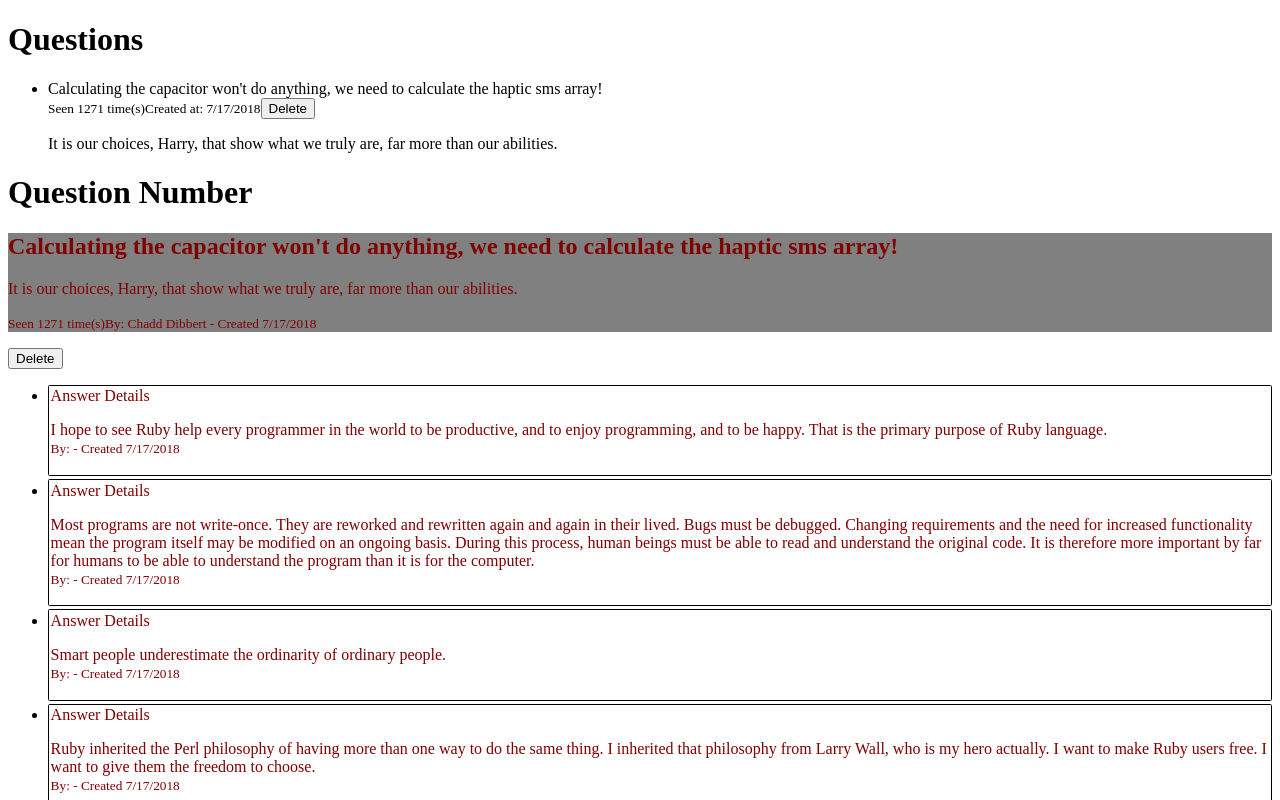
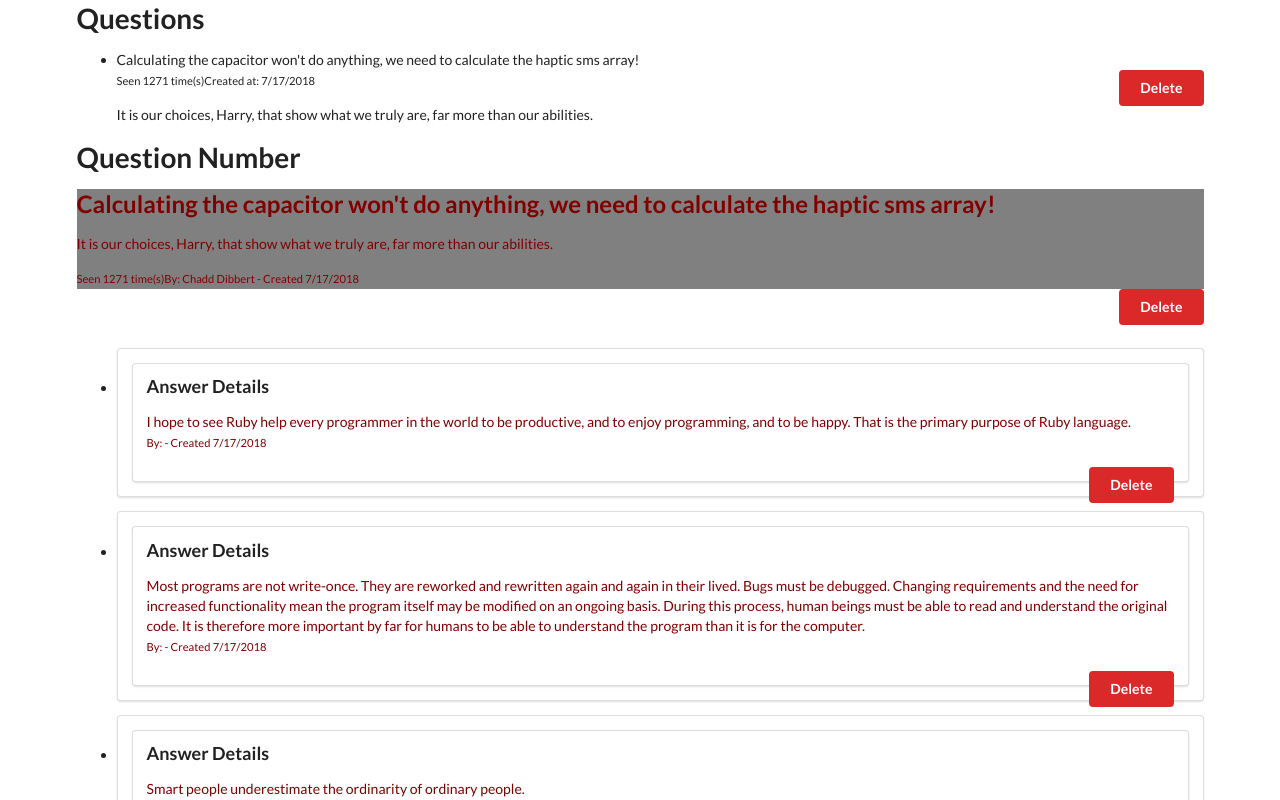
Before and after one commit to kentcheung2000/awesome-answers-client, a React (Create React App) app: page / in a window 1280 px wide. Shown: the top 800 px of the page. Built offline with nearby package versions, Linux system fonts and the light colour scheme.

Commit message:
Add delete to AnswerList.js

```diff
--- a/public/index.html
+++ b/public/index.html
@@ -7,16 +7,13 @@
   <meta name="viewport" content="width=device-width, initial-scale=1" />
   <meta name="theme-color" content="#000000" />
   <meta name="description" content="Web site created using create-react-app" />
-
-
-  <link rel=“stylesheet” href=“//cdnjs.cloudflare.com/ajax/libs/semantic-ui/2.4.1/semantic.min.css” />
-  <title>React App</title>
+  <title>Awesome Answers</title>
+  <link rel="stylesheet" href="//cdnjs.cloudflare.com/ajax/libs/semantic-ui/2.4.1/semantic.min.css" />
 </head>
 
 <body>
-  <noscript>You need to enable JavaScript to run this app.</noscript>
+  <noscript></noscript>
   <div id="root"></div>
-
 </body>
 
 </html>
--- a/src/components/AnswerDetails.js
+++ b/src/components/AnswerDetails.js
@@ -11,6 +11,9 @@ function AnswerDetails(props) {
         {props.body} <br />
         <ShowAttribution author={props.author_fullname} created_at={props.created_at} />
       </p>
+      <button className="ui right floated red button" onClick={() => props.onDeleteClick(props.id)}>
+        Delete
+			</button>
     </div>
   );
 }
--- a/src/components/AnswerList.js
+++ b/src/components/AnswerList.js
@@ -1,15 +1,17 @@
 import React from 'react';
 import AnswerDetails from './AnswerDetails';
+import '../styles/AnswerList.css';
 
 function AnswerList(props) {
     return (
-        <ul>
+        <ul className="AnswerList">
             {props.answers.map((answer) => (
                 <li className="ui segment" key={answer.id}>
                     <AnswerDetails
                         body={answer.body}
-                        author={answer.author.full_name}
+                        author_fullname={answer.author.full_name}
                         created_at={new Date(answer.created_at)}
+                        onDeleteClick={() => props.onAnswerDelete(answer.id)}
                     />
                 </li>
             ))}
--- a/src/components/QuestionIndexPage.js
+++ b/src/components/QuestionIndexPage.js
@@ -2,7 +2,7 @@ import React, { Component } from 'react';
 
 import '../styles/QuestionIndexPage.css';
 import questionData from './questionData';
-import DeleteButton from './DeleteButton';
+// import DeleteButton from './DeleteButton';
 
 class QuestionIndexPage extends Component {
     constructor(props) {
@@ -11,10 +11,6 @@ class QuestionIndexPage extends Component {
             questions: [...questionData]
         };
     }
-
-    //a = {};
-    //b = { ...a };
-    //b = Object.assign({}, a);
     deleteQuestion(id) {
         console.log('id: ', id);
         console.log('this: ', this);
--- a/src/components/QuestionShowPage.js
+++ b/src/components/QuestionShowPage.js
@@ -12,10 +12,22 @@ class QuestionShowPage extends Component {
         this.state = {
             question: { ...oneQuestionData }
         };
+        this.deleteAnswer = this.deleteAnswer.bind(this);
     }
     deleteQuestion() {
         this.setState({
             question: null
+        });
+    }
+    deleteAnswer(answerId) {
+        // console.log('this: ', this);
+        this.setState((state) => {
+            return {
+                question: {
+                    ...state.question,
+                    answers: state.question.answers.filter((answer) => answer.id !== answerId)
+                }
+            };
         });
     }
     render() {
@@ -38,7 +50,7 @@ class QuestionShowPage extends Component {
                     {...this.state.question}
                 />
                 <DeleteButton onDeleteClick={() => this.deleteQuestion()} />
-                <AnswerList answers={this.state.question.answers} />
+                <AnswerList onAnswerDelete={this.deleteAnswer} answers={this.state.question.answers} />
 
                 {/* <AnswerDetails body="Red." author={{ full_name: "Michael Owen" }} created_at={new Date()} /> */}
             </div>
--- /dev/null
+++ b/src/styles/AnswerList.css
@@ -0,0 +1,3 @@
+.AnswerList {
+	margin-top: 4.2em;
+}
```
